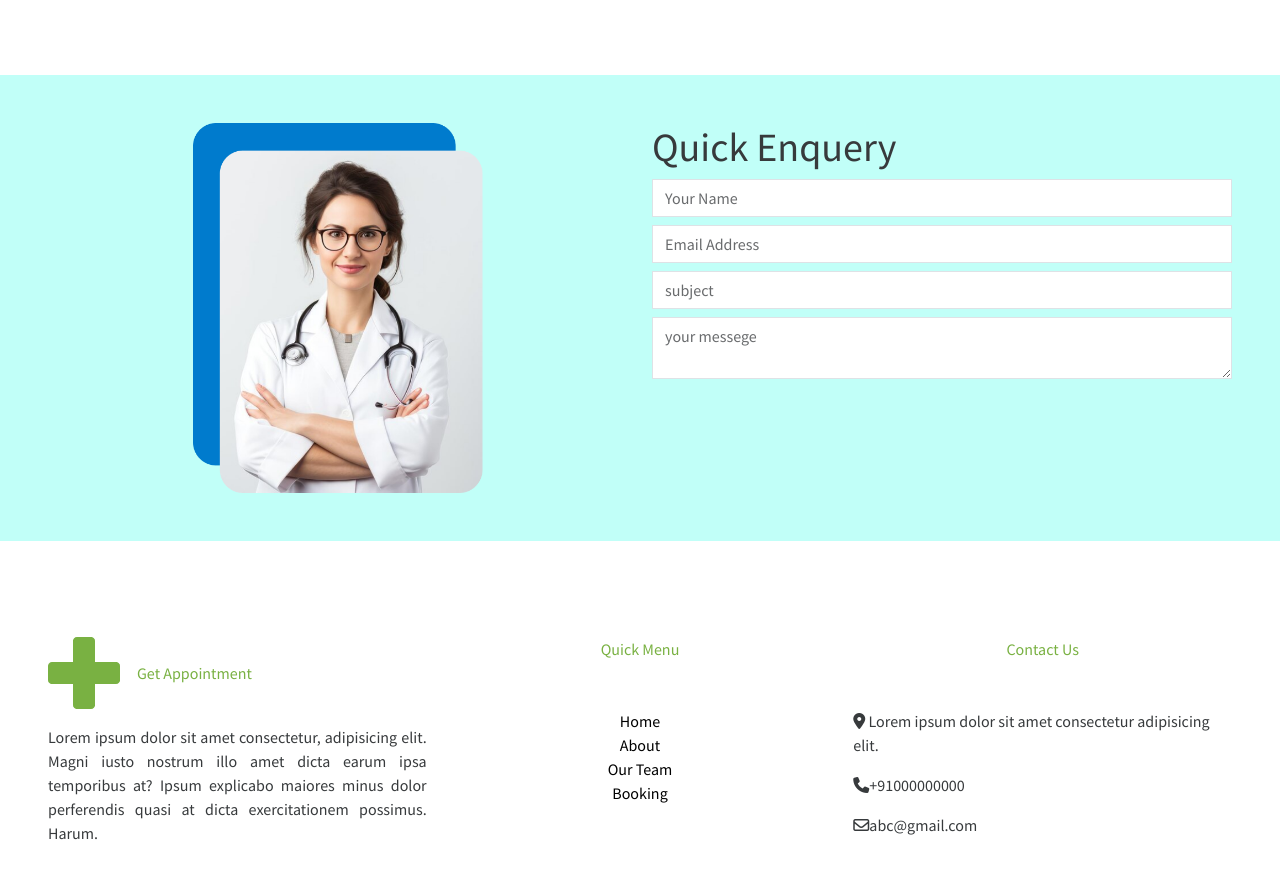
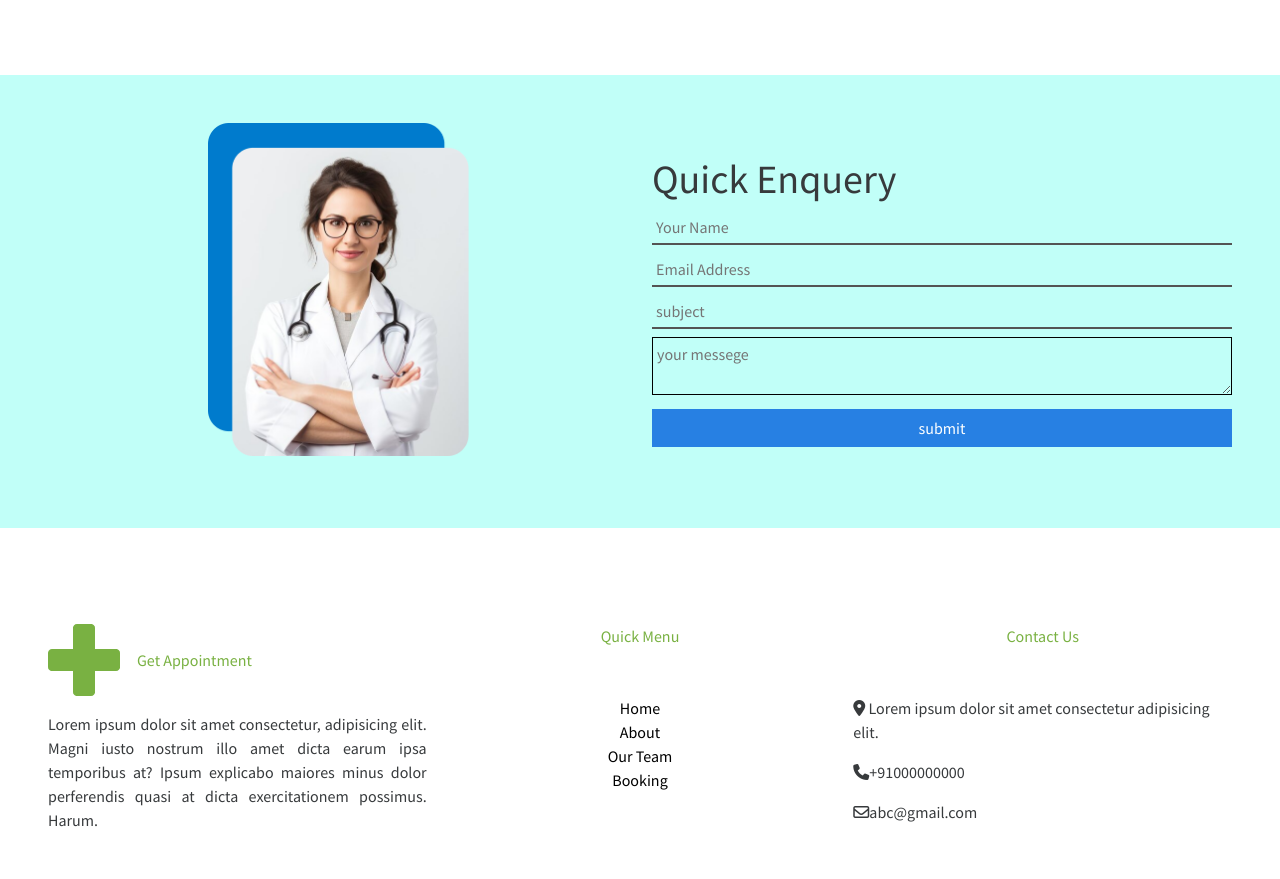
Before and after one commit to QINCORELABS/wellness, a React (Vite) app: page / in a window 1280 px wide. Shown: the part 2961-3840 px from the top of the page. Built offline with nearby package versions, Linux system fonts and the light colour scheme.

Commit message:
version 2

```diff
--- a/src/components/Query.jsx
+++ b/src/components/Query.jsx
@@ -5,16 +5,17 @@ function Query() {
     <>
     <div id='book' style={{backgroundColor:"#C1FFF8"}} className="container-fluid p-5">
         <div className="row">
+            <div className="col-lg-6 d-flex align-items-center justify-content-center mb-4">
+               <img width={"45%"} src={Qry} alt="" />
+            </div>
             <div className="col-lg-6 d-flex align-items-center justify-content-center">
-               <img width={"50%"} src={Qry} alt="" />
-            </div>
-            <div className="col-lg-6">
                 <div>
-                    <h1>Quick Enquery</h1>
-                    <input type="text" className='form-control mb-2' placeholder='Your Name' />
-                    <input type="email" className='form-control mb-2' placeholder='Email Address' />
-                    <input type="text" className='form-control mb-2' placeholder='subject' />
-                    <textarea type="text-area" className='form-control mb-2' placeholder='your messege' row="3" />
+                    <h1 className='mb-2'>Quick Enquery</h1>
+                    <input type="text" className='p-1 w-100 border-black border-2 border-top-0 border-end-0 border-start-0 mb-2 bg-transparent' placeholder='Your Name' />
+                    <input type="email" className='p-1 w-100 border-black border-2 border-top-0 border-end-0 border-start-0 mb-2 bg-transparent' placeholder='Email Address' />
+                    <input type="text" className='p-1 w-100 border-black border-2 border-top-0 border-end-0 border-start-0 mb-2 bg-transparent' placeholder='subject' />
+                    <textarea type="text-area" className='p-1 w-100 border-black border-1  mb-2 bg-transparent' placeholder='your messege' row="4" />
+                    <button className='btn btn-primary w-100 '>submit</button>
                     </div>
             </div>
         </div>
```
